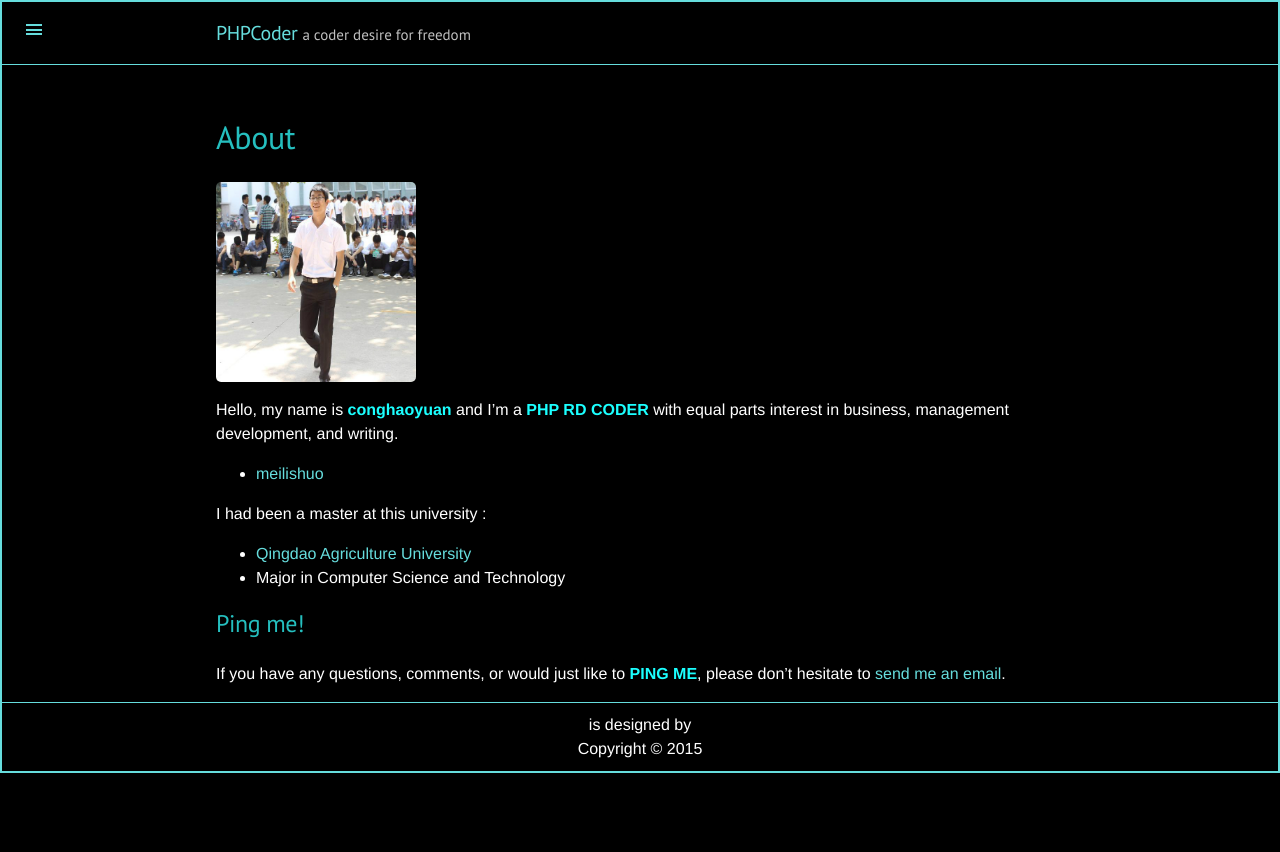
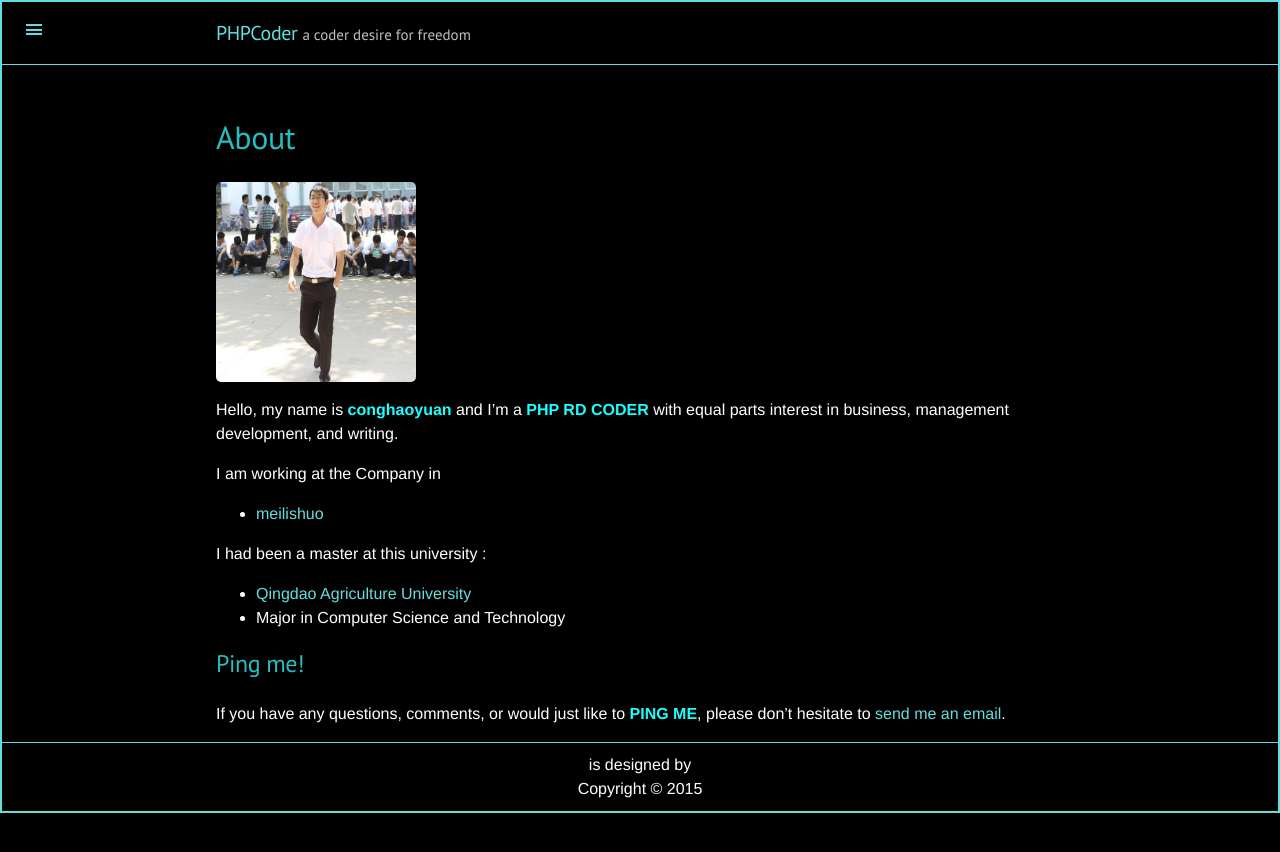
Before and after one commit to yuanconghao/Blog, a Jekyll site: the page built from about/index.md, in a window 1280 px wide. Shown: the top 852 px of the page. Built offline with Jekyll 4.4.1, drawn with Linux system fonts in a browser that asks for light colours; Markdown is read by kramdown in place of the engine named in the settings.

Commit message:
mofidy the message for working

```diff
--- a/about/index.md
+++ b/about/index.md
@@ -9,8 +9,8 @@ layout: page
 
 Hello, my name is __conghaoyuan__ and I’m a __PHP RD CODER__ with equal parts interest in business, management development, and writing.
 
+I am working at the Company in
 - [meilishuo](http://www.meilishuo.com)
-
 
 I had been a master at this university :
 
```
